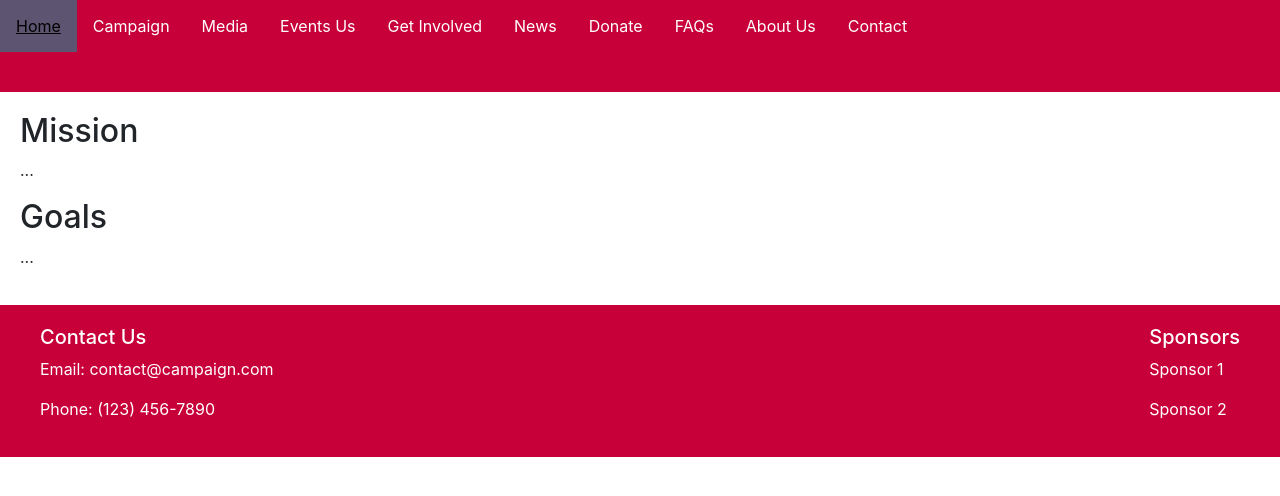
After one commit to Masonwilcox/American-Campaign, a Flask app: page /campaign in a window 1280 px wide. The commit adds this page. Shown: the top 496 px of the page. Run offline with Flask 3, Linux system fonts and the light colour scheme; some libraries are stand-ins or nearby versions.

Commit message:
NewsUpdate

```diff
--- a/app.py
+++ b/app.py
@@ -1,4 +1,6 @@
+import requests
 from flask import Flask, render_template
+
 
 app = Flask(__name__)
 
@@ -6,5 +8,45 @@ app = Flask(__name__)
 def home():
     return render_template('home.html')
 
+@app.route('/campaign')
+def campaign():
+    return render_template('campaign.html')
+
+
+def fetch_guardian_articles(query):
+    api_url = 'https://content.guardianapis.com/search'
+    params = {
+        'q': query,
+        'api-key': '4c8e9553-8344-46c8-ba87-25cd5b9a01c9'
+    }
+    response = requests.get(api_url, params=params)
+    if response.status_code == 200:
+        return response.json().get('response', {}).get('results', [])
+    else:
+        print(f'Failed to retrieve Guardian articles: {response.status_code}')
+        return []
+
+def fetch_nyt_articles(query):
+    api_url = 'https://api.nytimes.com/svc/search/v2/articlesearch.json'
+    params = {
+        'q': query,
+        'api-key': 'dPxCEUUaz5HjZ1qGk2K7erpiog7JzRBw'
+    }
+    response = requests.get(api_url, params=params)
+    if response.status_code == 200:
+        return response.json().get('response', {}).get('docs', [])
+    else:
+        print(f'Failed to retrieve NYT articles: {response.status_code}')
+        return []
+
+@app.route('/news')
+def news():
+    query = 'Barack Obama'
+    guardian_articles = fetch_guardian_articles(query)
+    nyt_articles = fetch_nyt_articles(query)
+    # Combine the articles from both sources
+    articles = guardian_articles + nyt_articles
+    return render_template('news.html', articles=articles)
+
 if __name__ == '__main__':
     app.run(debug=True)
--- /dev/null
+++ b/templates/base_generic.html
@@ -0,0 +1,46 @@
+<!-- templates/base_generic.html -->
+
+<!DOCTYPE html>
+<html lang="en">
+<head>
+    <head>
+        <meta charset="UTF-8">
+        <meta name="viewport" content="width=device-width, initial-scale=1.0">
+        <link rel="stylesheet" href="https://maxcdn.bootstrapcdn.com/bootstrap/4.0.0/css/bootstrap.min.css">
+        <link rel="stylesheet" href="{{ url_for('static', filename='css/style.css') }}">
+        <link rel="stylesheet" href="https://stackpath.bootstrapcdn.com/bootstrap/4.5.2/css/bootstrap.min.css">
+    </head>
+</head>
+<body>
+    <nav>
+        <a href="{{ url_for('home') }}">Home</a>
+        <a href="{{ url_for('campaign') }}">Campaign</a>
+        <a href="#Meida">Media</a>
+        <a href="#Events">Events Us</a>
+        <a href="#Get Involved">Get Involved</a>
+        <a href="{{ url_for('news') }}">News</a>
+        <a href="#Donate">Donate</a>
+        <a href="#FAQs">FAQs</a>
+        <a href="#about">About Us</a>
+        <a href="#contact">Contact</a>
+    </nav>
+    {% block content %}{% endblock %}
+    <footer>
+        <div class="footer-content">
+            <div class="contact-info">
+                <h5>Contact Us</h5>
+                <p>Email: contact@campaign.com</p>
+                <p>Phone: (123) 456-7890</p>
+            </div>
+            <div class="sponsors">
+                <h5>Sponsors</h5>
+                <p>Sponsor 1</p>
+                <p>Sponsor 2</p>
+            </div>
+        </div>
+    </footer>
+    <script src="https://code.jquery.com/jquery-3.2.1.slim.min.js"></script>
+    <script src="https://cdnjs.cloudflare.com/ajax/libs/popper.js/1.12.9/umd/popper.min.js"></script>
+    <script src="https://maxcdn.bootstrapcdn.com/bootstrap/4.0.0/js/bootstrap.min.js"></script>
+</body>
+</html>
--- /dev/null
+++ b/templates/campaign.html
@@ -0,0 +1,20 @@
+<!-- templates/campaign.html -->
+
+{% extends "base_generic.html" %}
+
+{% block content %}
+    <header class="campaign-header">
+        <title>Campaign Website</title>
+    </header>
+    <main class="campaign-content">
+        <section class="mission">
+            <h2>Mission</h2>
+            <p>...</p>
+        </section>
+        <section class="goals">
+            <h2>Goals</h2>
+            <p>...</p>
+        </section>
+        <!-- ... other sections ... -->
+    </main>
+{% endblock %}
```
Also changed, not shown: templates/home.html (+6 -39 lines), templates/news.html (added, +40 -0 lines), 2 other files.
